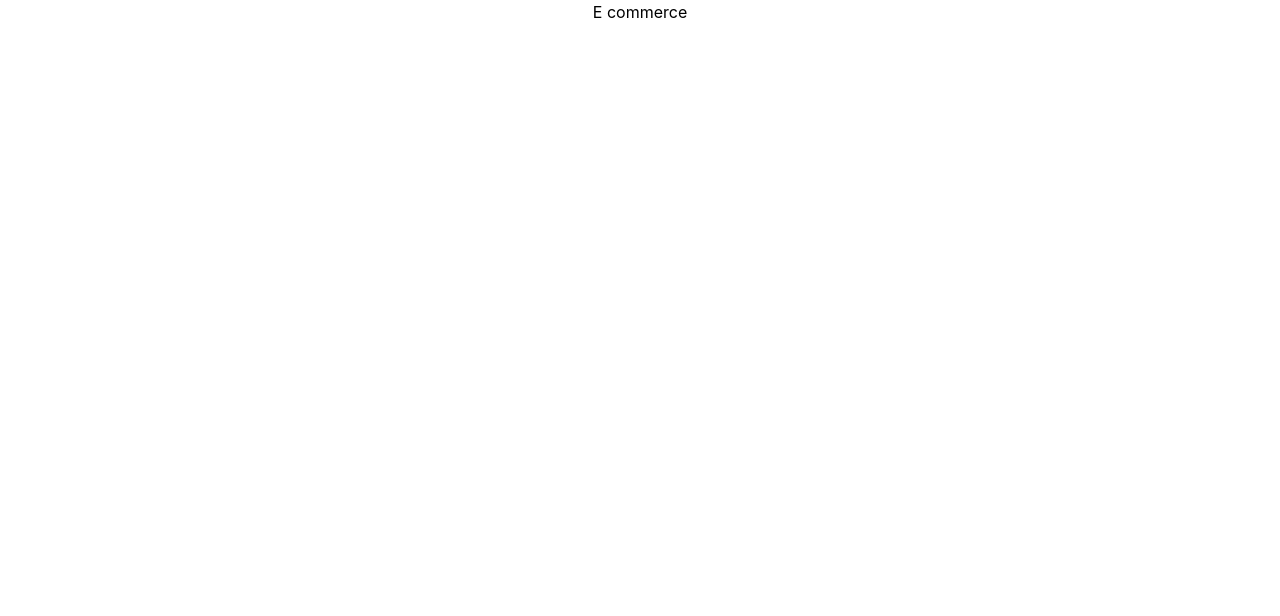
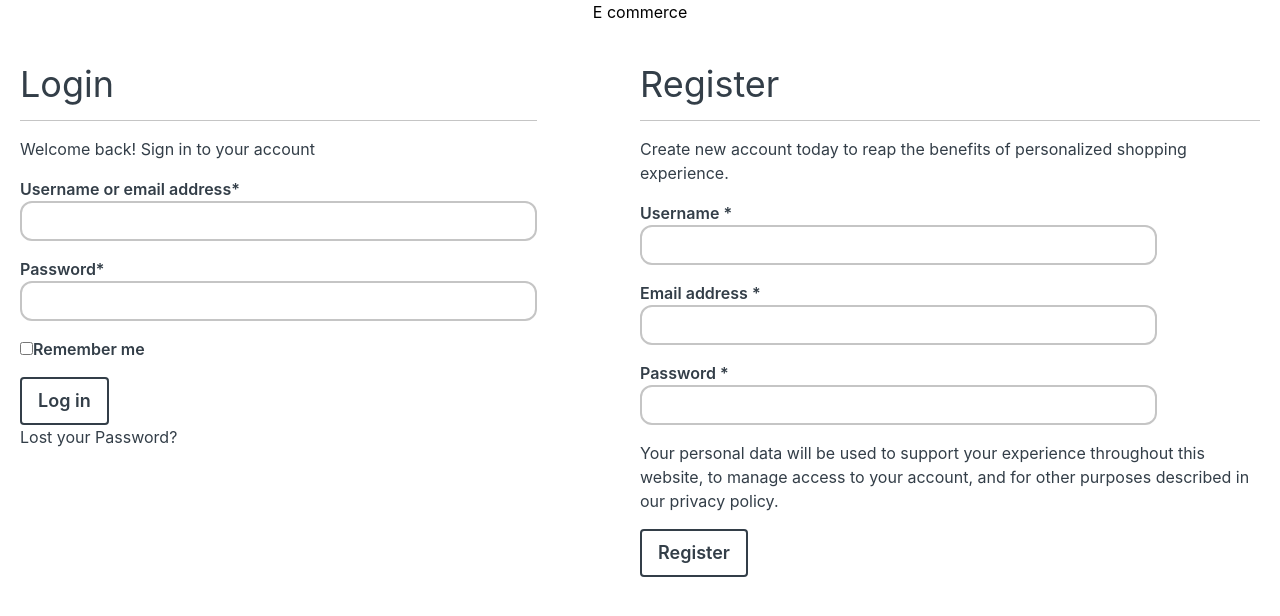
Before and after one commit to shivii011/e-commerce-website, a React (Create React App) app: page / in a window 1280 px wide. Shown: the top 616 px of the page. Built offline with nearby package versions, Linux system fonts and the light colour scheme.

Commit message:
[sk]-creating-login-page

```diff
--- a/package.json
+++ b/package.json
@@ -3,6 +3,7 @@
   "version": "0.1.0",
   "private": true,
   "dependencies": {
+    "@fontsource/roboto": "^4.5.8",
     "@testing-library/jest-dom": "^5.16.5",
     "@testing-library/react": "^13.4.0",
     "@testing-library/user-event": "^13.5.0",
--- a/public/index.html
+++ b/public/index.html
@@ -9,7 +9,7 @@
       name="description"
       content="Web site created using create-react-app"
     />
-    <link rel="apple-touch-icon" href="%PUBLIC_URL%/logo192.png" />
+    <link rel="apple-touch-icon" href="" />
     <!--
       manifest.json provides metadata used when your web app is installed on a
       user's mobile device or desktop. See https://developers.google.com/web/fundamentals/web-app-manifest/
--- a/src/App.js
+++ b/src/App.js
@@ -1,10 +1,12 @@
 import './App.css';
+import LoginPage from './components/LoginPage';
 
 
 function App() {
   return (
     <div className="App">
      E commerce
+     <LoginPage/>
     </div>
   );
 }
--- /dev/null
+++ b/src/components/LoginPage.js
@@ -0,0 +1,84 @@
+import React from 'react'
+import Button from './shared/Button'
+import "@fontsource/roboto";
+const ArrayLogin = [
+    {
+        "label": "Username or email address*",
+        "type": "text"
+    }, {
+        "label": "Password*",
+        "type": "text"
+    }
+
+]
+const ArreyRagister = [
+    {
+        "label": "Username *",
+        "type": "text"
+    }, {
+        "label": "Email address *",
+        "type": "text"
+    }, {
+        "label": "Password *",
+        "type": "text"
+    },
+]
+const LoginPage = () => {
+    return (
+        <div className='m-5 lg:flex sm:block my-10 text-dark-grey '>
+            <div className='font-semibold text-left lg:w-1/2 md:w-6/7 sm:w-w'>
+                <h2 className='text-4xl font-normal'>Login</h2>
+                <hr className='text-gray my-4 w-5/6'/>
+                <p className='my-4 font-normal'>Welcome back! Sign in to your account
+                </p>
+                {
+                ArrayLogin.map((data) => (
+                    <form className='my-[1rem]'>
+                        <label className="">
+                            {
+                            data.label
+                        }</label><br/>
+                        <input className=' border-2 border-gray rounded-xl w-5/6 h-10  text-lg px-2'
+                            type={
+                                data.type
+                            }/>
+                    </form>
+                ))
+            }
+                <form className='my-[1rem]'><input type='checkbox'/>
+                    <label>Remember me</label>
+                </form>
+                <Button value="Log in" className=' border-2 rounded  hover:border-2 hover:text-white hover:bg-black py-2 px-4 text-lg'/>
+                <p className=' font-normal'>Lost your Password?</p>
+
+            </div>
+            <div className='text-left float-right font-semibold lg:w-1/2  lg:max-w-[40rem] md:w-6/7 sm:w-w '>
+                <h2 className='text-4xl font-normal'>Register</h2>
+                <hr className='text-gray my-4 max-w-[40rem]'/>
+                <p className='my-[1rem] font-normal'>
+                    Create new account today to reap the benefits of personalized shopping experience.</p>
+                {
+                ArreyRagister.map((data) => (
+                    <form className='my-[1rem]'>
+                        <label className="my-10">
+                            {
+                            data.label
+                        }</label><br/>
+                        <input className=' border-2 border-gray rounded-xl w-5/6 h-10 text-lg px-2'
+                            type={
+                                data.type
+                            }/>
+                    </form>
+                ))
+            }
+                <p className='my-[1rem] font-normal w-6/7'>Your personal data will be used to support your experience throughout this website, to manage access to your account, and for other purposes described in our privacy policy.</p>
+                <Button value="Register" className=' border-2 rounded  hover:border-2 hover:text-white hover:bg-black py-2 px-4 text-lg'/>
+
+            </div>
+        </div>
+    )
+}
+
+export default LoginPage
+//  sm:w-1 md:w-1 lg:w-1/2
+// sm:w-1 md:w-1 lg:w-1/2
--- a/tailwind.config.js
+++ b/tailwind.config.js
@@ -6,7 +6,10 @@ module.exports = {
       "yellow":"#fff835",
       'purple':'#6600A5',
       'russian-violet':'#2D0F51',
-      'white':'#fff'
+      'white':'#fff',
+      'black':"#000000",
+      'gray':"#C5C5C5",
+      "dark-grey":"#333e48",
     },
   },
   plugins: [],
```
Also changed, not shown: 1 other file (tests, documents, lock files or other folders).
